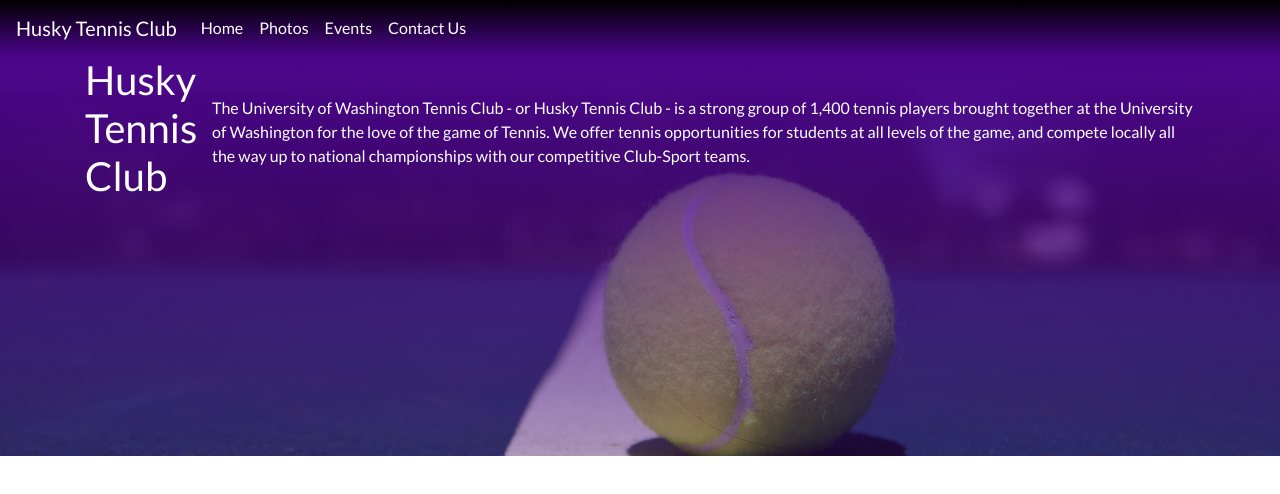
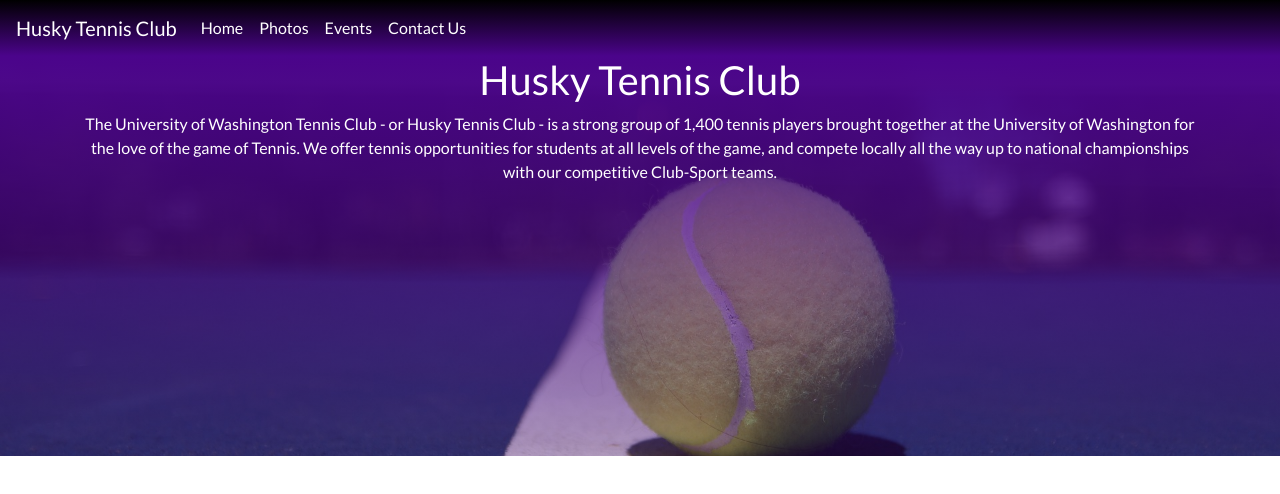
Before and after one commit to kevink97/htc-website, a plain HTML site: page index.html in a window 1280 px wide. Drawn offline with nearby package versions, Linux system fonts and the light colour scheme.

Commit message:
fixed stuff

```diff
--- a/css/index.css
+++ b/css/index.css
@@ -15,6 +15,7 @@
 nav .button {
     color: white;
 }
+
 header {
     background-image: linear-gradient(
         rgba(75, 4, 139, 1),
--- a/index.html
+++ b/index.html
@@ -34,9 +34,9 @@
             </div>
     </nav>
     <header>
-            <div class="container text-align-middle text-white d-flex align-items-center">
+            <div class="container align-middle text-white text-center">
                 <h1>Husky Tennis Club</h1>
-                The University of Washington Tennis Club - or Husky Tennis Club - is a strong group of 1,400 tennis players brought together at the University of Washington for the love of the game of Tennis. We offer tennis opportunities for students at all levels of the game, and compete locally all the way up to national championships with our competitive Club-Sport teams.</p>
+                <p>The University of Washington Tennis Club - or Husky Tennis Club - is a strong group of 1,400 tennis players brought together at the University of Washington for the love of the game of Tennis. We offer tennis opportunities for students at all levels of the game, and compete locally all the way up to national championships with our competitive Club-Sport teams.</p>
 
             </div>
     </header>
```
